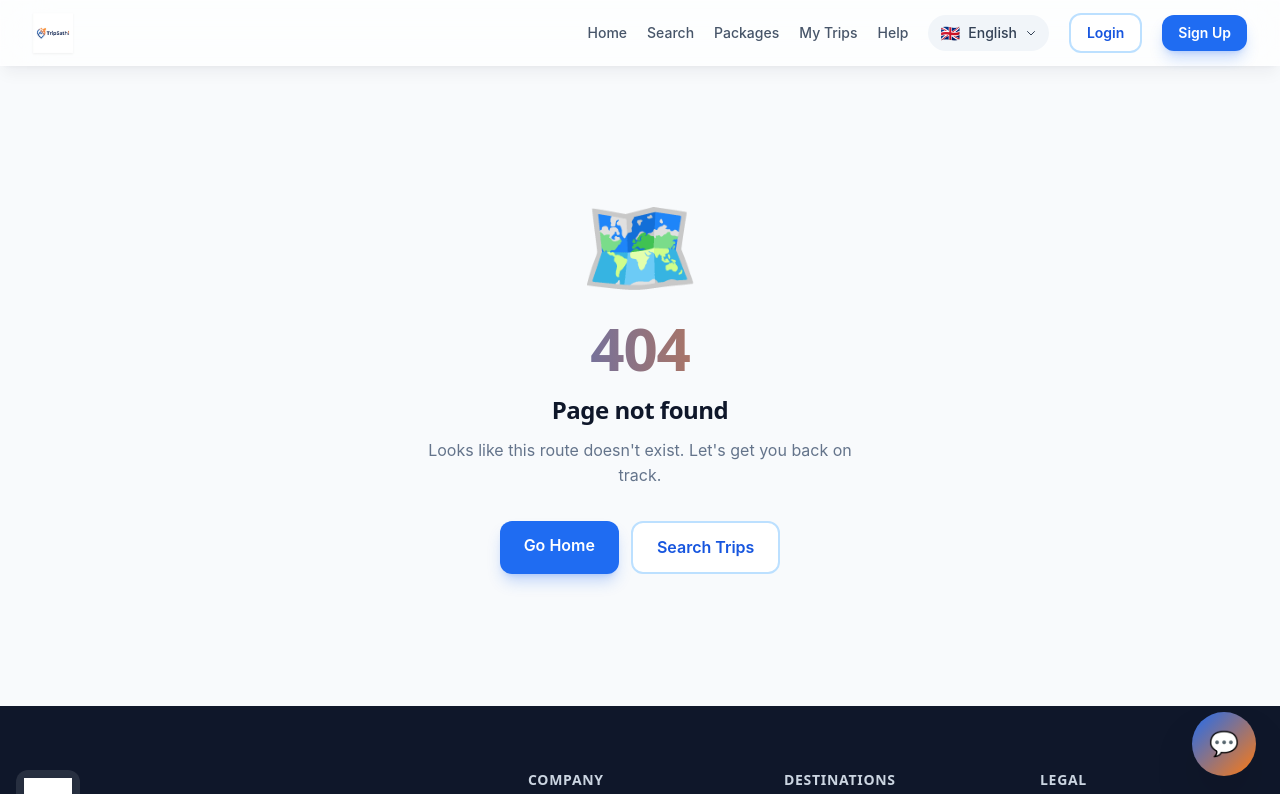
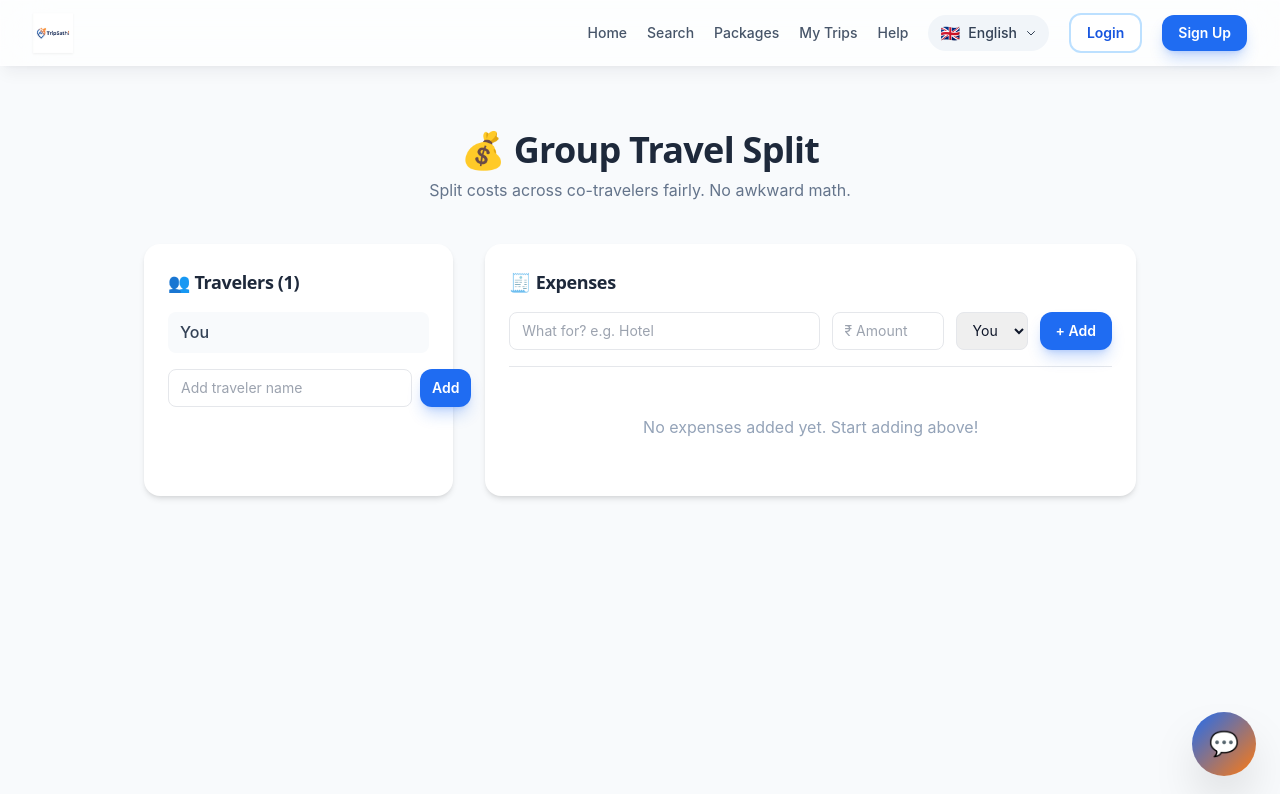
Before and after one commit to ShivamGawade-XS/TripSathi, a Next.js app: page /split in a window 1280 px wide. Before the commit this address had no page. Shown: the top 794 px of the page. Built offline with nearby package versions, Linux system fonts and the light colour scheme.

Commit message:
feat(split): add group travel cost splitter with settlement calculator

```diff
--- /dev/null
+++ b/app/split/page.tsx
@@ -0,0 +1,173 @@
+"use client"
+import { useState } from "react"
+import Link from "next/link"
+
+interface Traveler { id: string; name: string; paid: number }
+interface Expense { id: string; desc: string; amount: number; paidBy: string }
+
+export default function GroupSplitPage() {
+  const [travelers, setTravelers] = useState<Traveler[]>([
+    { id: "T1", name: "You", paid: 0 },
+  ])
+  const [expenses, setExpenses] = useState<Expense[]>([])
+  const [newName, setNewName] = useState("")
+  const [expForm, setExpForm] = useState({ desc: "", amount: "", paidBy: "T1" })
+  const [shareLink, setShareLink] = useState("")
+
+  const addTraveler = () => {
+    if (!newName.trim()) return
+    const id = `T${travelers.length + 1}`
+    setTravelers([...travelers, { id, name: newName.trim(), paid: 0 }])
+    setNewName("")
+  }
+
+  const removeTraveler = (id: string) => {
+    if (id === "T1") return
+    setTravelers(travelers.filter(t => t.id !== id))
+    setExpenses(expenses.filter(e => e.paidBy !== id))
+  }
+
+  const addExpense = (e: React.FormEvent) => {
+    e.preventDefault()
+    const exp: Expense = {
+      id: `E${Date.now()}`,
+      desc: expForm.desc,
+      amount: Number(expForm.amount),
+      paidBy: expForm.paidBy,
+    }
+    setExpenses([...expenses, exp])
+    setExpForm({ desc: "", amount: "", paidBy: "T1" })
+  }
+
+  const removeExpense = (id: string) => setExpenses(expenses.filter(e => e.id !== id))
+
+  const totalExpense = expenses.reduce((s, e) => s + e.amount, 0)
+  const perPerson = travelers.length > 0 ? totalExpense / travelers.length : 0
+
+  const paidMap: Record<string, number> = {}
+  travelers.forEach(t => { paidMap[t.id] = 0 })
+  expenses.forEach(e => { if (paidMap[e.paidBy] !== undefined) paidMap[e.paidBy] += e.amount })
+
+  const settlements: { from: string; to: string; amount: number }[] = []
+  const balances = travelers.map(t => ({ ...t, balance: paidMap[t.id] - perPerson }))
+  const debtors = balances.filter(b => b.balance < 0).map(b => ({ ...b, balance: Math.abs(b.balance) }))
+  const creditors = balances.filter(b => b.balance > 0).map(b => ({ ...b }))
+
+  let di = 0, ci = 0
+  const d = [...debtors], c = [...creditors]
+  while (di < d.length && ci < c.length) {
+    const amt = Math.min(d[di].balance, c[ci].balance)
+    if (amt > 0.01) settlements.push({ from: d[di].name, to: c[ci].name, amount: Math.round(amt * 100) / 100 })
+    d[di].balance -= amt
+    c[ci].balance -= amt
+    if (d[di].balance < 0.01) di++
+    if (c[ci].balance < 0.01) ci++
+  }
+
+  const generateShareLink = () => {
+    const code = Math.random().toString(36).substring(2, 8).toUpperCase()
+    setShareLink(`https://tripsathi.com/split/${code}`)
+  }
+
+  return (
+    <div className="min-h-screen bg-surface-50 py-16">
+      <div className="max-w-5xl mx-auto px-4">
+        <div className="text-center mb-10">
+          <h1 className="font-display text-4xl font-bold text-surface-800">💰 Group Travel Split</h1>
+          <p className="text-surface-500 mt-2">Split costs across co-travelers fairly. No awkward math.</p>
+        </div>
+
+        <div className="grid grid-cols-1 lg:grid-cols-3 gap-8">
+          {/* Travelers */}
+          <div className="bg-white rounded-2xl shadow-md p-6">
+            <h2 className="font-bold text-lg text-surface-800 mb-4">👥 Travelers ({travelers.length})</h2>
+            <div className="space-y-2 mb-4">
+              {travelers.map(t => (
+                <div key={t.id} className="flex items-center justify-between bg-surface-50 rounded-lg px-3 py-2">
+                  <span className="font-medium text-surface-700">{t.name}</span>
+                  {t.id !== "T1" && (
+                    <button onClick={() => removeTraveler(t.id)} className="text-red-400 hover:text-red-600 text-sm">✕</button>
+                  )}
+                </div>
+              ))}
+            </div>
+            <div className="flex gap-2">
+              <input value={newName} onChange={e => setNewName(e.target.value)} onKeyDown={e => e.key === "Enter" && addTraveler()} placeholder="Add traveler name" className="flex-1 px-3 py-2 rounded-lg border text-sm focus:ring-2 focus:ring-primary-500 outline-none" />
+              <button onClick={addTraveler} className="btn-primary py-2 px-3 text-sm">Add</button>
+            </div>
+          </div>
+
+          {/* Expenses */}
+          <div className="bg-white rounded-2xl shadow-md p-6 lg:col-span-2">
+            <h2 className="font-bold text-lg text-surface-800 mb-4">🧾 Expenses</h2>
+            <form onSubmit={addExpense} className="flex flex-wrap gap-3 mb-4 pb-4 border-b">
+              <input required value={expForm.desc} onChange={e => setExpForm({...expForm, desc: e.target.value})} placeholder="What for? e.g. Hotel" className="flex-1 min-w-[140px] px-3 py-2 rounded-lg border text-sm focus:ring-2 focus:ring-primary-500 outline-none" />
+              <input required type="number" min="1" value={expForm.amount} onChange={e => setExpForm({...expForm, amount: e.target.value})} placeholder="₹ Amount" className="w-28 px-3 py-2 rounded-lg border text-sm focus:ring-2 focus:ring-primary-500 outline-none" />
+              <select value={expForm.paidBy} onChange={e => setExpForm({...expForm, paidBy: e.target.value})} className="px-3 py-2 rounded-lg border text-sm focus:ring-2 focus:ring-primary-500 outline-none">
+                {travelers.map(t => <option key={t.id} value={t.id}>{t.name}</option>)}
+              </select>
+              <button type="submit" className="btn-primary py-2 px-4 text-sm">+ Add</button>
+            </form>
+
+            {expenses.length === 0 ? (
+              <p className="text-surface-400 text-center py-8">No expenses added yet. Start adding above!</p>
+            ) : (
+              <div className="space-y-2">
+                {expenses.map(exp => (
+                  <div key={exp.id} className="flex items-center justify-between bg-surface-50 rounded-lg px-4 py-3">
+                    <div>
+                      <span className="font-medium text-surface-700">{exp.desc}</span>
+                      <span className="text-surface-400 text-sm ml-2">paid by {travelers.find(t => t.id === exp.paidBy)?.name}</span>
+                    </div>
+                    <div className="flex items-center gap-3">
+                      <span className="font-bold text-surface-800">₹{exp.amount.toLocaleString()}</span>
+                      <button onClick={() => removeExpense(exp.id)} className="text-red-400 hover:text-red-600 text-sm">✕</button>
+                    </div>
+                  </div>
+                ))}
+              </div>
+            )}
+          </div>
+        </div>
+
+        {/* Summary */}
+        {expenses.length > 0 && (
+          <div className="mt-8 grid grid-cols-1 md:grid-cols-2 gap-8">
+            <div className="bg-gradient-to-br from-primary-600 to-accent-600 rounded-2xl p-6 text-white">
+              <h3 className="font-bold text-lg mb-4">📊 Summary</h3>
+              <div className="space-y-3">
+                <div className="flex justify-between"><span className="text-white/80">Total Expenses</span><span className="font-bold text-xl">₹{totalExpense.toLocaleString()}</span></div>
+                <div className="flex justify-between"><span className="text-white/80">Per Person</span><span className="font-bold text-xl">₹{Math.round(perPerson).toLocaleString()}</span></div>
+                <div className="flex justify-between"><span className="text-white/80">Travelers</span><span className="font-bold">{travelers.length}</span></div>
+              </div>
+              <button onClick={generateShareLink} className="mt-4 w-full bg-white/20 hover:bg-white/30 text-white py-2 rounded-lg transition-colors font-medium">
+                🔗 Share Split Link
+              </button>
+              {shareLink && <p className="mt-2 text-xs text-white/70 text-center break-all">{shareLink}</p>}
+            </div>
+
+            <div className="bg-white rounded-2xl shadow-md p-6">
+              <h3 className="font-bold text-lg text-surface-800 mb-4">🔄 Settlements</h3>
+              {settlements.length === 0 ? (
+                <p className="text-green-600 font-medium text-center py-4">✅ All settled! No payments needed.</p>
+              ) : (
+                <div className="space-y-3">
+                  {settlements.map((s, i) => (
+                    <div key={i} className="flex items-center justify-between bg-amber-50 border border-amber-200 rounded-xl px-4 py-3">
+                      <div className="flex items-center gap-2">
+                        <span className="font-medium text-surface-800">{s.from}</span>
+                        <span className="text-surface-400">→</span>
+                        <span className="font-medium text-surface-800">{s.to}</span>
+                      </div>
+                      <span className="font-bold text-amber-700">₹{s.amount.toLocaleString()}</span>
+                    </div>
+                  ))}
+                </div>
+              )}
+            </div>
+          </div>
+        )}
+      </div>
+    </div>
+  )
+}
```
